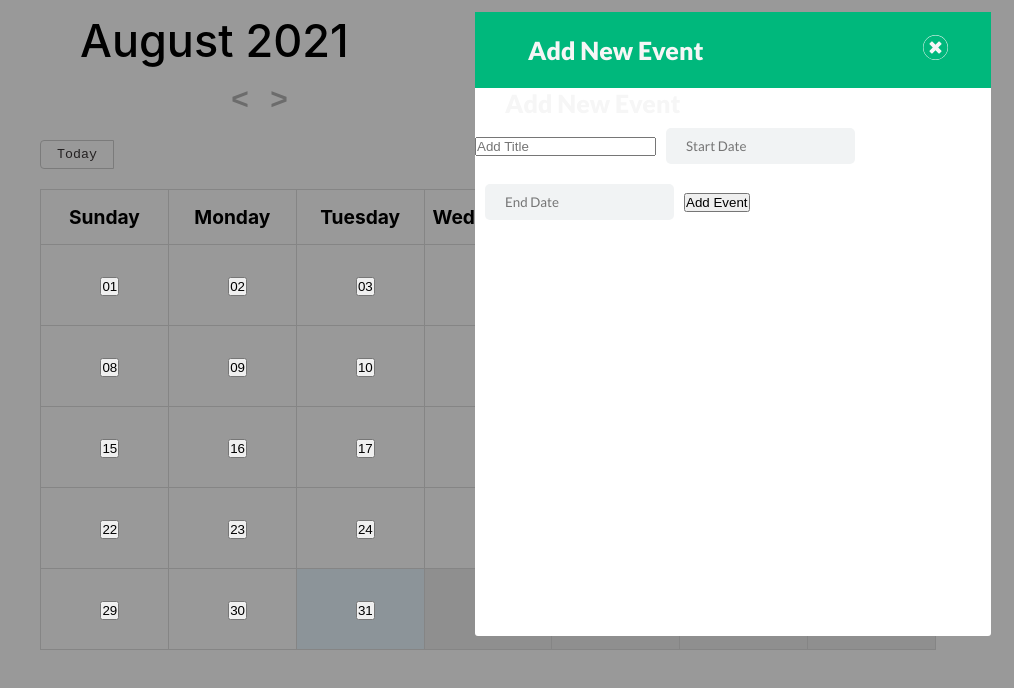
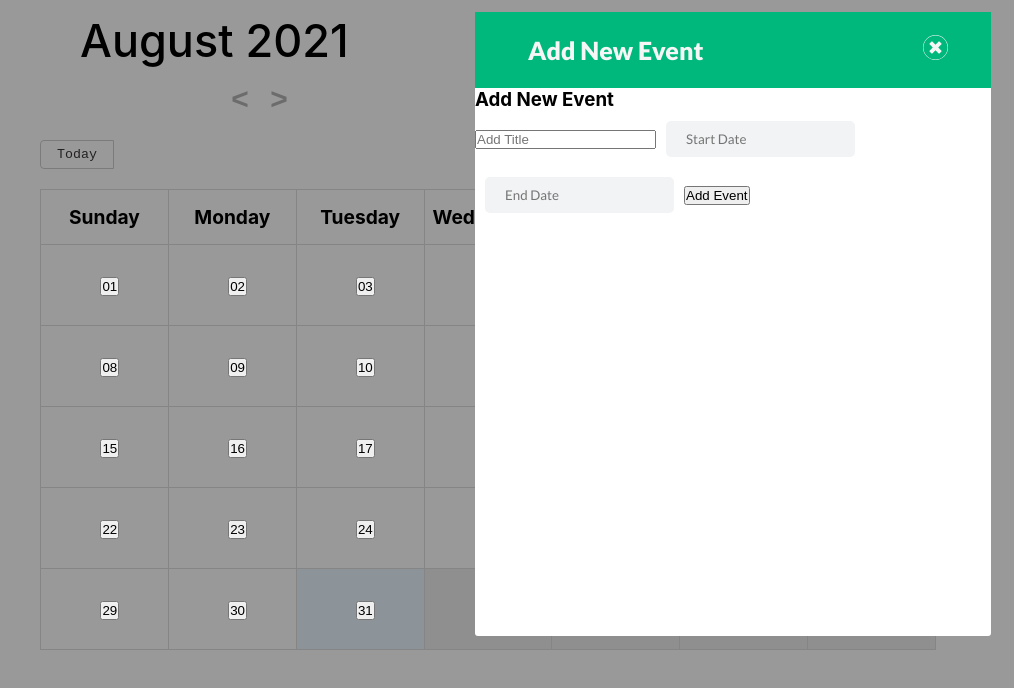
Before and after one commit to zurichat/zc_plugin_company_holiday_calendar, a React (Create React App) app in the folder calendar_frontend/: page / in a window 1280 px wide. Both pictures are taken after a click on the button "Add Event". Shown: the top 688 px of the page, without its empty margins (266-1280 px from the left). Built offline with nearby package versions, Linux system fonts and the light colour scheme.

Commit message:
Update Event.js

```diff
--- a/calendar_frontend/src/conponents/Event.js
+++ b/calendar_frontend/src/conponents/Event.js
@@ -20,7 +20,7 @@ const Event = () => {
               onClick={() => setIsEventOpen(false)}
             />
           </header>
-          <h2>Add New Event</h2>
+          <h3>Add New Event</h3>
             <div>
                 <input type="text" placeholder="Add Title"  />
                 <DateInput
```
